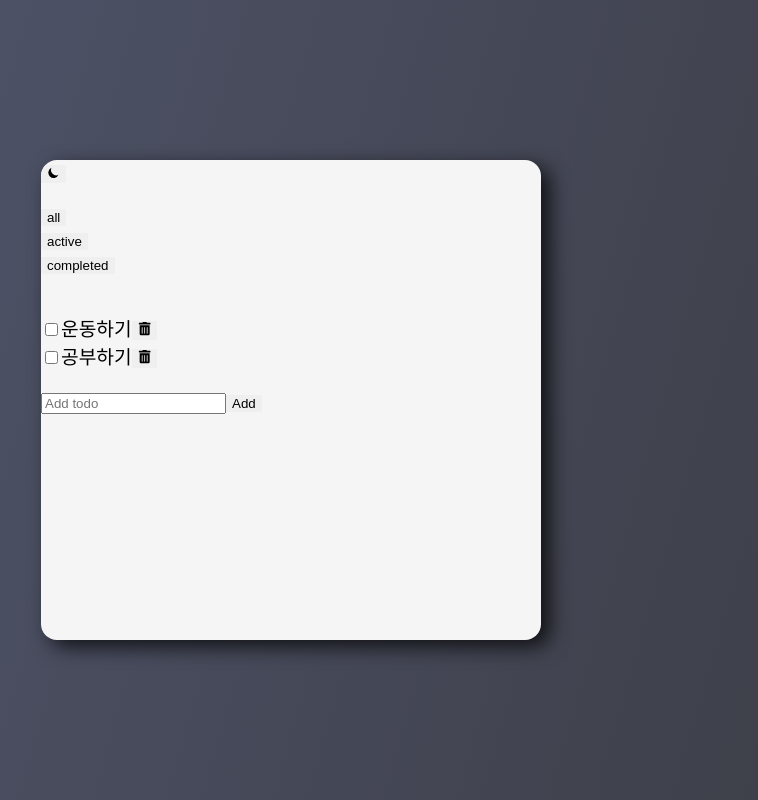
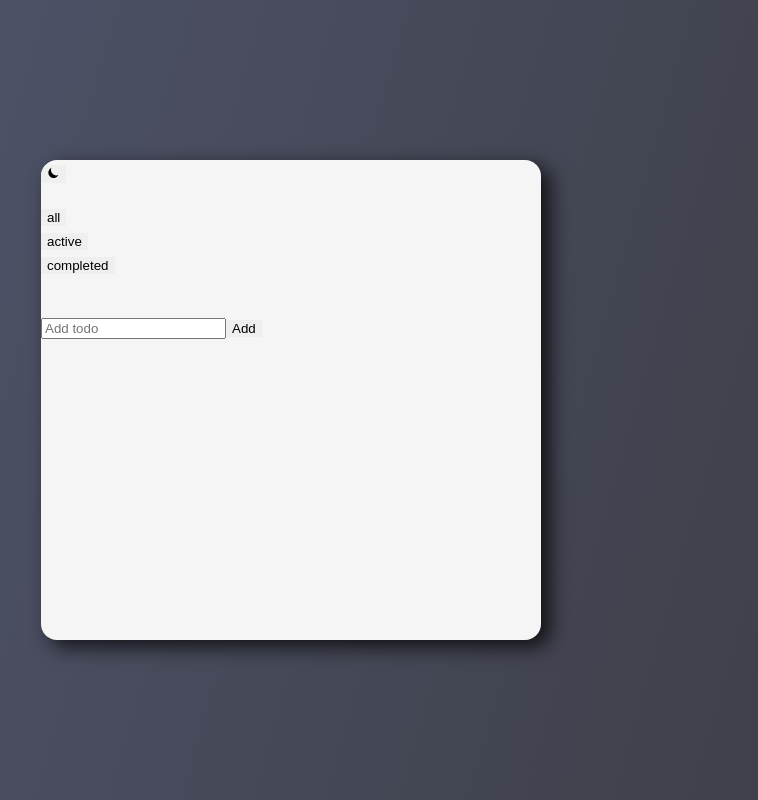
Before and after one commit to presentKey/todo-list, a React (Create React App) app: page / in a window 1280 px wide. Shown: the whole page, without its empty margins (349-1107 px from the left). Built offline with nearby package versions, Linux system fonts and the light colour scheme.

Commit message:
new: Save todos to local storage

```diff
--- a/src/practice1_components/TodoList/TodoList.jsx
+++ b/src/practice1_components/TodoList/TodoList.jsx
@@ -1,18 +1,17 @@
-import React, { useState } from 'react';
+import React, { useEffect, useState } from 'react';
 import Addtodo from '../AddTodo/Addtodo';
 import Todo from '../Todo/Todo';
 
 export default function TodoList({ filter }) {
-  const [todos, setTodos] = useState([
-    { id: '1', text: '운동하기', status: 'active' },
-    { id: '2', text: '공부하기', status: 'active' },
-  ]);
+  const [todos, setTodos] = useState(readTodosFromLocalStroage);
   const handleAdd = (todo) => setTodos([...todos, todo]);
   const handleUpdate = (updated) =>
     setTodos(todos.map((todo) => (todo.id === updated.id ? updated : todo)));
-  const handleDelete = (deleted) => {
+  const handleDelete = (deleted) =>
     setTodos(todos.filter((todo) => todo.id !== deleted.id));
-  };
+  useEffect(() => {
+    localStorage.setItem('todos', JSON.stringify(todos));
+  }, [todos]);
   const filtered = getFilteredItems(todos, filter);
   return (
     <section>
@@ -30,6 +29,10 @@ export default function TodoList({ filter }) {
     </section>
   );
 }
+function readTodosFromLocalStroage() {
+  const todos = localStorage.getItem('todos');
+  return todos ? JSON.parse(todos) : [];
+}
 
 function getFilteredItems(todos, filter) {
   if (filter === 'all') {
```
